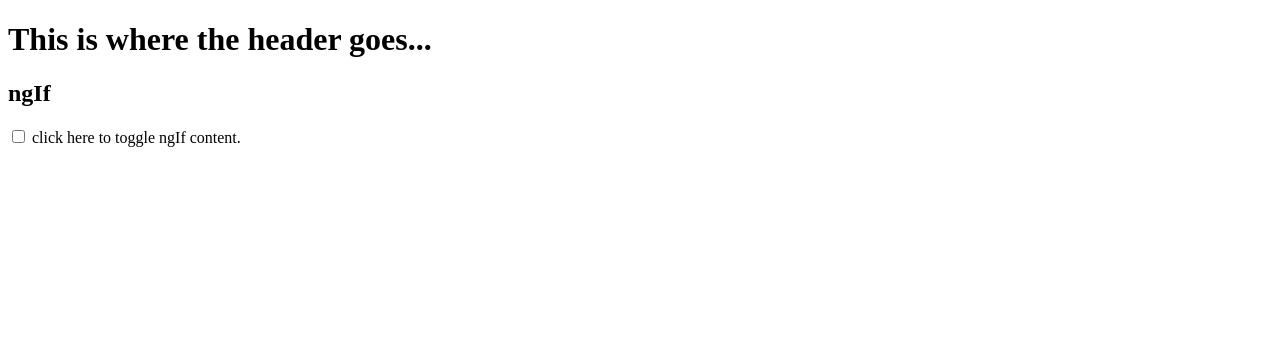
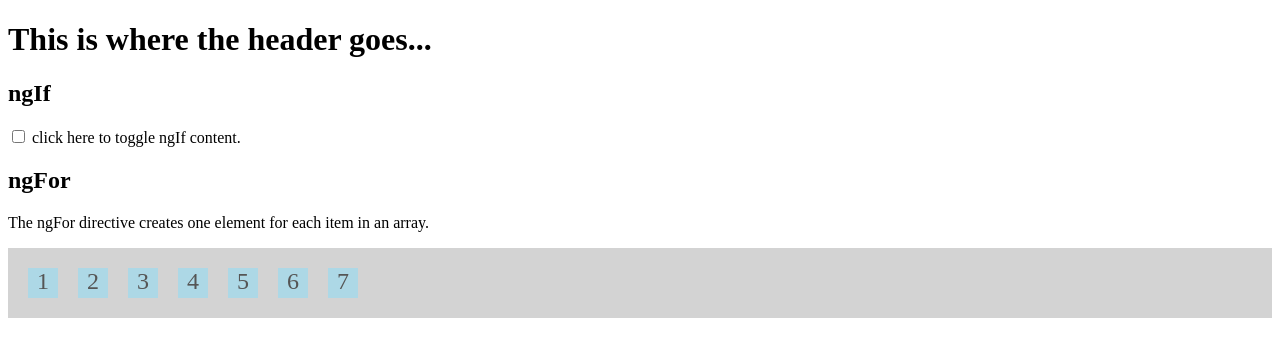
Before and after one commit to Aeddi13/AngularLearnspace, an Angular app: page /structuraldirectives in a window 1280 px wide. Shown: the top 356 px of the page. Built offline with nearby package versions, Linux system fonts and the light colour scheme.

Commit message:
feat: added ngFor to structural directives component

```diff
--- a/src/app/structral-directives/structral-directives.component.html
+++ b/src/app/structral-directives/structral-directives.component.html
@@ -1,3 +1,14 @@
 <h2>ngIf</h2>
 <input type="checkbox" [(ngModel)]="ShowContentNgIf" > click here to toggle ngIf content.
-<p *ngIf="ShowContentNgIf">This text only exists when "ShowContentNgIf" is true.</p>
+<p *ngIf="ShowContentNgIf">
+  This text is only visible when "ShowContentNgIf" is true.
+  In fact, if it is false this element gets completely removed from the DOM.
+</p>
+
+<h2>ngFor</h2>
+<p>The ngFor directive creates one element for each item in an array.</p>
+<div class="flex-container">
+  <div *ngFor="let item of ItemsNgFor" class="ngForItem">
+    <P>{{item}}</P>
+  </div>
+</div>
--- a/src/app/structral-directives/structral-directives.component.scss
+++ b/src/app/structral-directives/structral-directives.component.scss
@@ -0,0 +1,19 @@
+.ngForItem {
+  background-color: lightblue;
+  margin: 10px;
+  width: 30px;
+  height: 30px;
+}
+
+.ngForItem p {
+  margin: auto;
+  text-align: center;
+  font-size: x-large;
+  color: #555;
+}
+
+.flex-container {
+  display: flex;
+  background-color: lightgray;
+  padding: 10px;
+}
--- a/src/app/structral-directives/structral-directives.component.ts
+++ b/src/app/structral-directives/structral-directives.component.ts
@@ -12,5 +12,6 @@
   }
 
   ShowContentNgIf: boolean;
+  ItemsNgFor: number[] = [1,2,3,4,5,6,7];
 
 }
```
